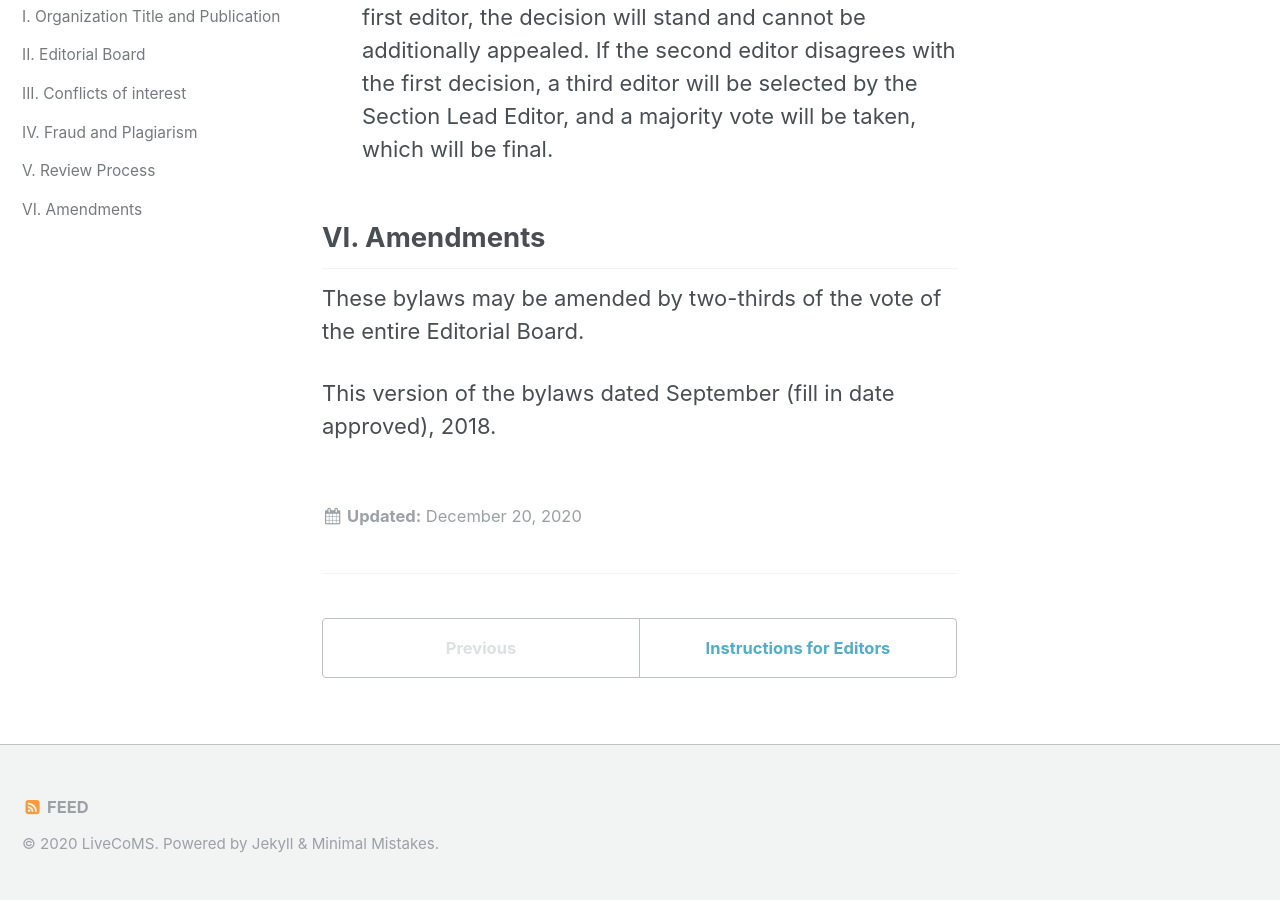
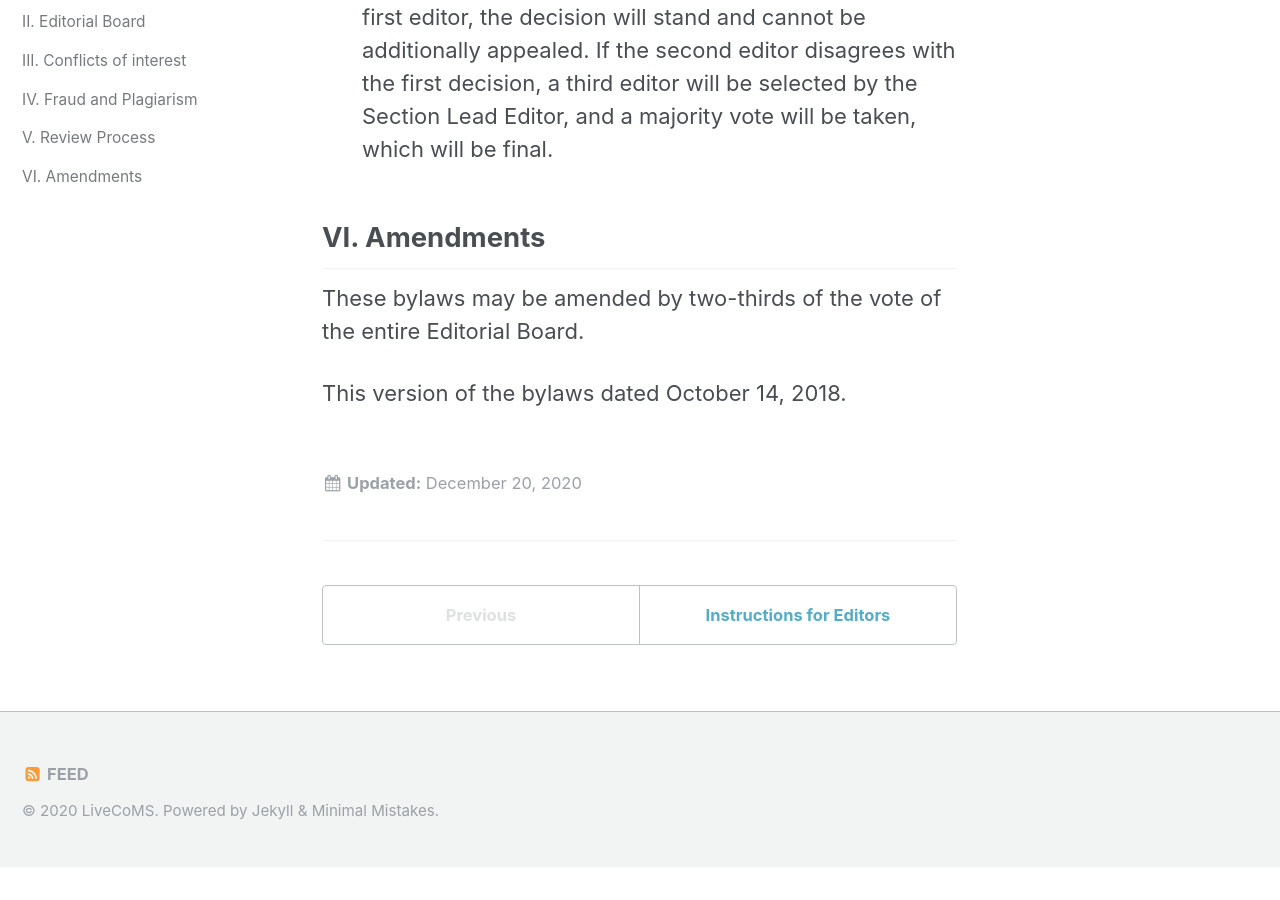
Before and after one commit to livecomsjournal/livecomsjournal.github.io, a Jekyll site: the page built from _editorial_policies/01_bylaws.md, in a window 1280 px wide and 900 px high, scrolled down 9918 px. Built offline with Jekyll 4.4.1, drawn with Linux system fonts in a browser that asks for light colours; after the commit the page ends 10785 px from its top, so only the background shows below that.

Commit message:
Corrected 'approved on' date in bylaws

```diff
--- a/_editorial_policies/01_bylaws.md
+++ b/_editorial_policies/01_bylaws.md
@@ -147,4 +147,4 @@ In the case that all of the Section Lead Editors have potential conflicts, the M
    These bylaws may be amended by two-thirds of the vote of the entire
    Editorial Board.
 
-This version of the bylaws dated September (fill in date approved), 2018.
+This version of the bylaws dated October 14, 2018.
```
